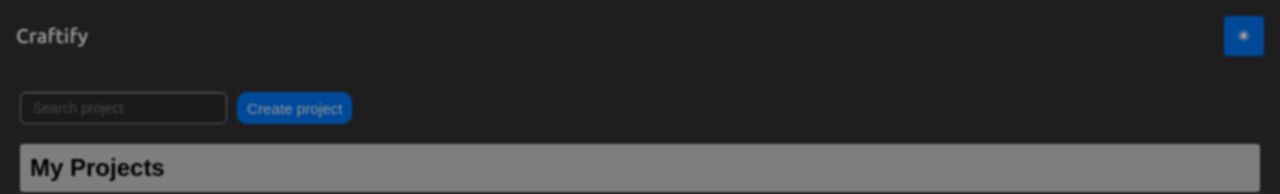
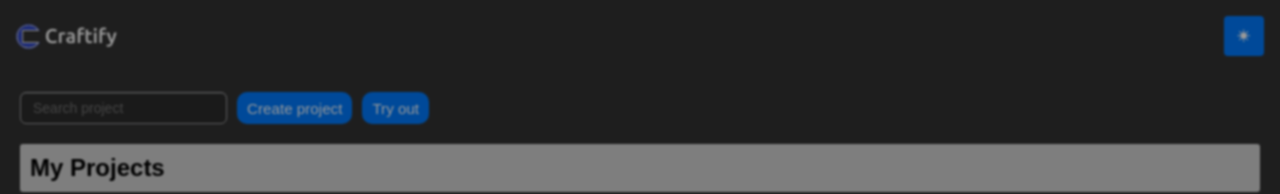
Before and after one commit to franciscocgue/craftify2, a React (Vite) app in the folder frontend/: page / in a window 1280 px wide. Shown: the top 194 px of the page. Built offline with nearby package versions, Linux system fonts and the light colour scheme; no server answers.

Commit message:
logo and try-out page

```diff
--- a/frontend/src/components/Navbar/SaveButton.tsx
+++ b/frontend/src/components/Navbar/SaveButton.tsx
@@ -18,6 +18,10 @@ const handleButtonClick = async (
     appId: string,
 ) => {
 
+    if (appId === 'try-out') {
+        toast('Need an account to save', {type: 'info', hideProgressBar: true, autoClose: 1500});
+        return null
+    }
     setIsBuilding(true); // reset to false after server sends build response
 
     try {
--- a/frontend/src/components/Navbar/index.tsx
+++ b/frontend/src/components/Navbar/index.tsx
@@ -10,6 +10,7 @@ import { useEffect, useState } from "react";
 import PreviewActions from "./PreviewActions";
 import { toast } from "react-toastify";
 import { Link } from "react-router-dom";
+import logo from './../../assets/logo.svg';
 
 const ToggleColorMode = () => {
   const toggleColorMode = useDesignerStore((state) => state.toggleColorMode);
@@ -99,7 +100,10 @@ const Navbar = () => {
           userSelect: 'none',
           textDecoration: 'none',
           color: 'inherit',
-        }}>Craftify</Link>
+          display: 'flex',
+          alignItems: 'center',
+          gap: '5px',
+        }}><img height={25} src={logo} alt="Logo" /><div>Craftify</div></Link>
       </div>
       <div style={{
         // flex: 1,
--- a/frontend/src/main.tsx
+++ b/frontend/src/main.tsx
@@ -26,6 +26,17 @@ const initialComponents: ComponentCollection = {
 }
 // initialize component properties
 const initialProperties: ComponentCollectionProperties = { canvas: compProperties['canvas'] };
+
+const fetchDataTryout = () => {
+  useDesignerStore.setState({ appId: 'try-out' });
+  useDesignerStore.setState({ components: initialComponents });
+  useDesignerStore.setState({ properties: initialProperties });
+  useDesignerStore.setState({ variables: {} });
+  useDesignerStore.setState({ logicEdges: {} });
+  useDesignerStore.setState({ logicNodes: {} });
+
+  return null;
+};
 
 const fetchData = async ({ params }) => {
 
@@ -102,6 +113,12 @@ const router = createBrowserRouter([
     errorElement: <ErrorPage />,
   },
   {
+    path: "/try-out",
+    element: <Designer />,
+    loader: fetchDataTryout,
+    errorElement: <ErrorPage />,
+  },
+  {
     path: ":appId/variables",
     element: <Variables />,
     loader: fetchData,
--- a/frontend/src/routes/Root.module.css
+++ b/frontend/src/routes/Root.module.css
@@ -80,6 +80,9 @@
     font-weight: 500;
     font-size: 15pt;
     user-select: none;
+    display: flex;
+    align-items: center;
+    /* gap: '5px'; */
 }
 
 .main {
--- a/frontend/src/routes/Root.tsx
+++ b/frontend/src/routes/Root.tsx
@@ -1,5 +1,5 @@
 import { useEffect, useState } from "react";
-import { Link } from "react-router-dom";
+import { Link, useNavigate } from "react-router-dom";
 import BeatLoader from "react-spinners/BeatLoader";
 import styles from './Root.module.css';
 import axios from "axios";
@@ -12,6 +12,7 @@ import { MdDarkMode, MdSunny } from "react-icons/md";
 import { ToastContainer } from "react-toastify";
 import 'react-toastify/dist/ReactToastify.css';
 import { toast } from "react-toastify";
+import logo from '../assets/logo.svg';
 
 // const projects = [
 //     {
@@ -87,6 +88,8 @@ const deleteProject = async (appId: string) => {
 
 const Root = () => {
 
+    const navigate = useNavigate();
+
     const colorMode = useDesignerStore((state) => state.colorMode);
 
     const [isLoading, setIsLoading] = useState(true);
@@ -116,6 +119,10 @@ const Root = () => {
         getData();
         // };
     }, [setProjects, isCreating, isDeleting]);
+
+    const handleTryoutClick = () => {
+        navigate('/try-out');
+    }
 
     return (
         <div className={`${styles['wrapper']} ${styles[colorMode === 'dark' ? 'theme-dark' : 'theme-light']}`}>
@@ -254,7 +261,7 @@ const Root = () => {
             {/* navbar */}
             <div className={styles['main-navbar']}>
                 <div className={styles.logo}>
-                    <div>Craftify</div>
+                    <div><img height={25} src={logo} alt="Logo" /><div style={{marginLeft: '5px'}}>Craftify</div></div>
                 </div>
                 <ToggleColorMode />
             </div>
@@ -282,6 +289,21 @@ const Root = () => {
                             // marginBottom: '25px',
                         }}
                         after="Create project"
+                    >
+                    </IconButton>
+                    <IconButton
+                        onClick={handleTryoutClick}
+                        baseStylesOverwrite={{
+                            color: 'white',
+                            width: 'fit-content',
+                            borderRadius: '10px',
+                            fontSize: '0.95rem',
+                            height: '32px',
+                            padding: '5px 10px',
+                            // marginTop: '20px',
+                            // marginBottom: '25px',
+                        }}
+                        after="Try out"
                     >
                     </IconButton>
                 </div>
```
Also changed, not shown: frontend/src/assets/logo.svg (added).
